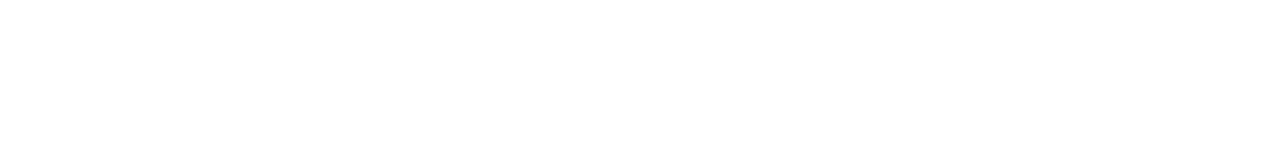
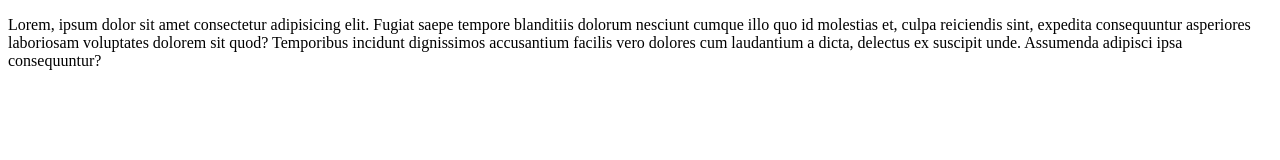
Before and after one commit to gorshalom/PrimerRepo, a plain HTML site: page index.html in a window 1280 px wide. Drawn offline with Linux system fonts and the light colour scheme.

Commit message:
se agrego un parrafo con lorem ipsum a index

```diff
--- a/index.html
+++ b/index.html
@@ -7,6 +7,11 @@
     <title>Document</title>
 </head>
 <body>
-
+    <p>Lorem, ipsum dolor sit amet consectetur adipisicing elit. Fugiat saepe
+        tempore blanditiis dolorum nesciunt cumque illo quo id molestias et,
+        culpa reiciendis sint, expedita consequuntur asperiores laboriosam
+        voluptates dolorem sit quod? Temporibus incidunt dignissimos accusantium
+        facilis vero dolores cum laudantium a dicta, delectus ex suscipit unde.
+        Assumenda adipisci ipsa consequuntur?</p>
 </body>
 </html>
```
